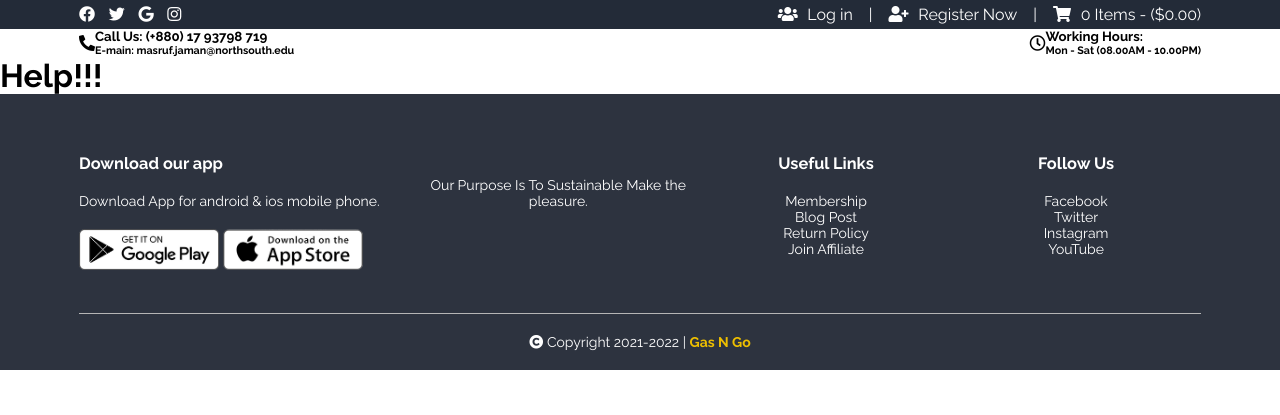
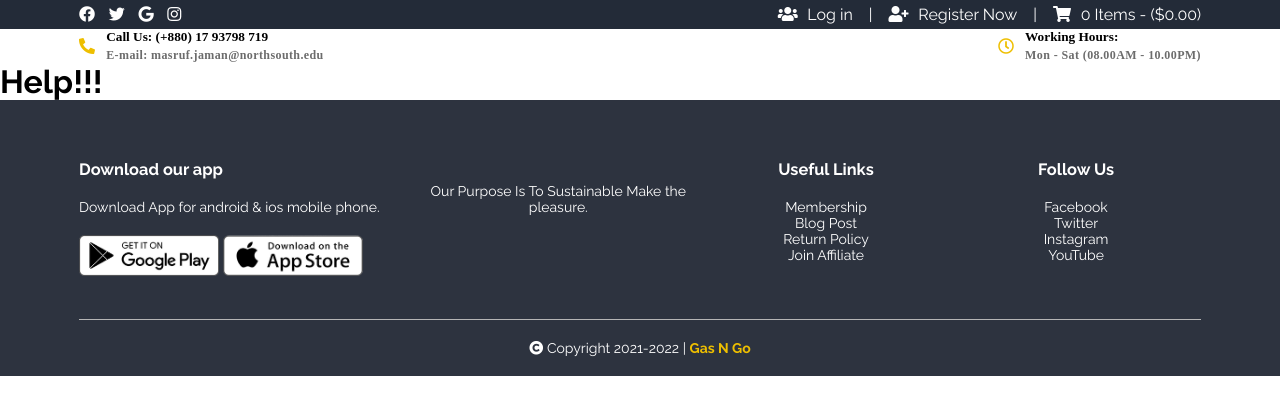
Before and after one commit to masrufjaman/gas-n-go, a Django app: page /help/ in a window 1280 px wide. Shown: the top 415 px of the page. Run offline with Django 3.2, Linux system fonts and the light colour scheme.

Commit message:
Update base.html

```diff
--- a/home/templates/home/base.html
+++ b/home/templates/home/base.html
@@ -64,6 +64,7 @@
     <!-- *Header end -->
 
     <!-- *Navbar Start -->
+    <nav>
       <!-- *Top-nav Start -->
       <div class="top">
         <div class="container flex justify-between">
@@ -71,7 +72,7 @@
             <i class="fas fa-phone-alt"></i>
             <div>
               <h5>Call Us: (+880) 17 93798 719</h5>
-            <h6>E-main: masruf.jaman@northsouth.edu</h6>
+              <h6>E-mail: masruf.jaman@northsouth.edu</h6>
             </div>
           </div>
           <!-- !Logo -->
@@ -89,6 +90,7 @@
         </div>
       </div>
       <!-- *Top-nav End -->
+    </nav>
     <!-- *Navbar End -->
 
     {% block content %}{% endblock %}
```
Lines whose indentation alone changed are shown as unchanged.
